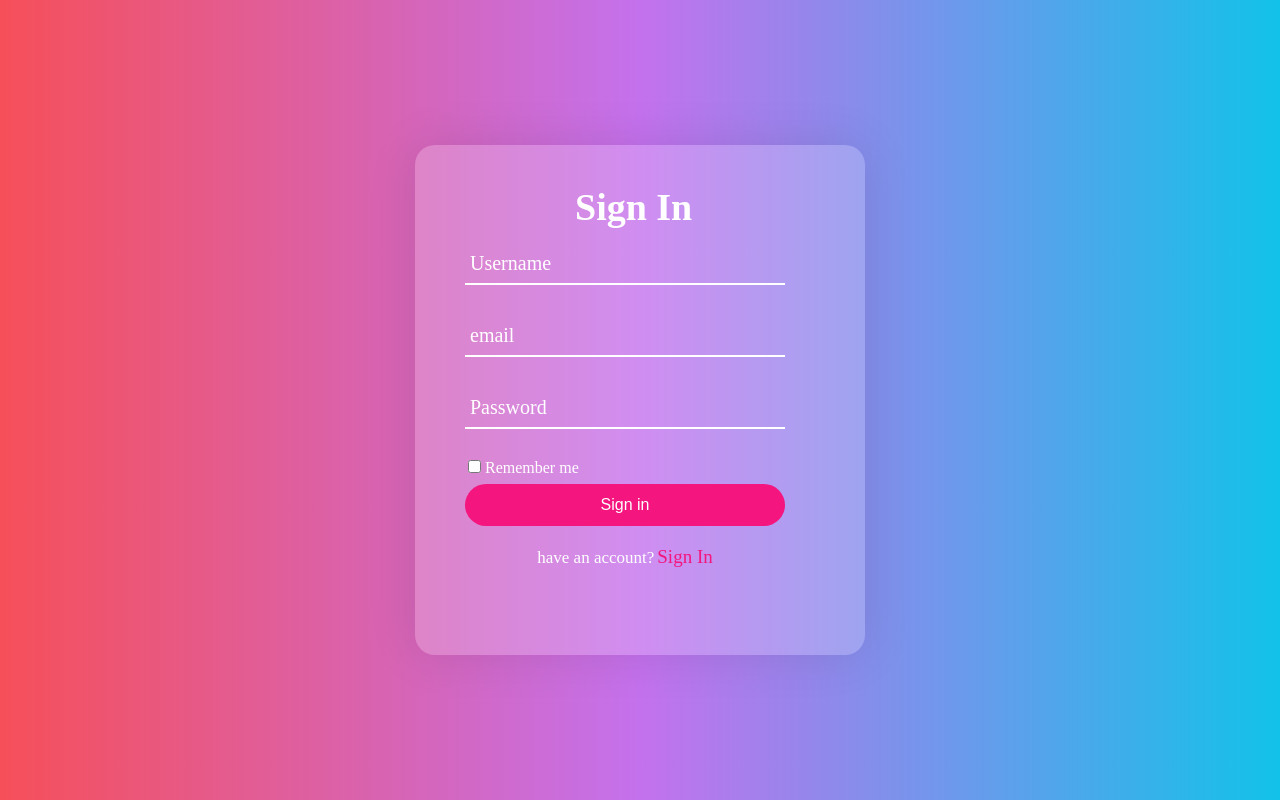
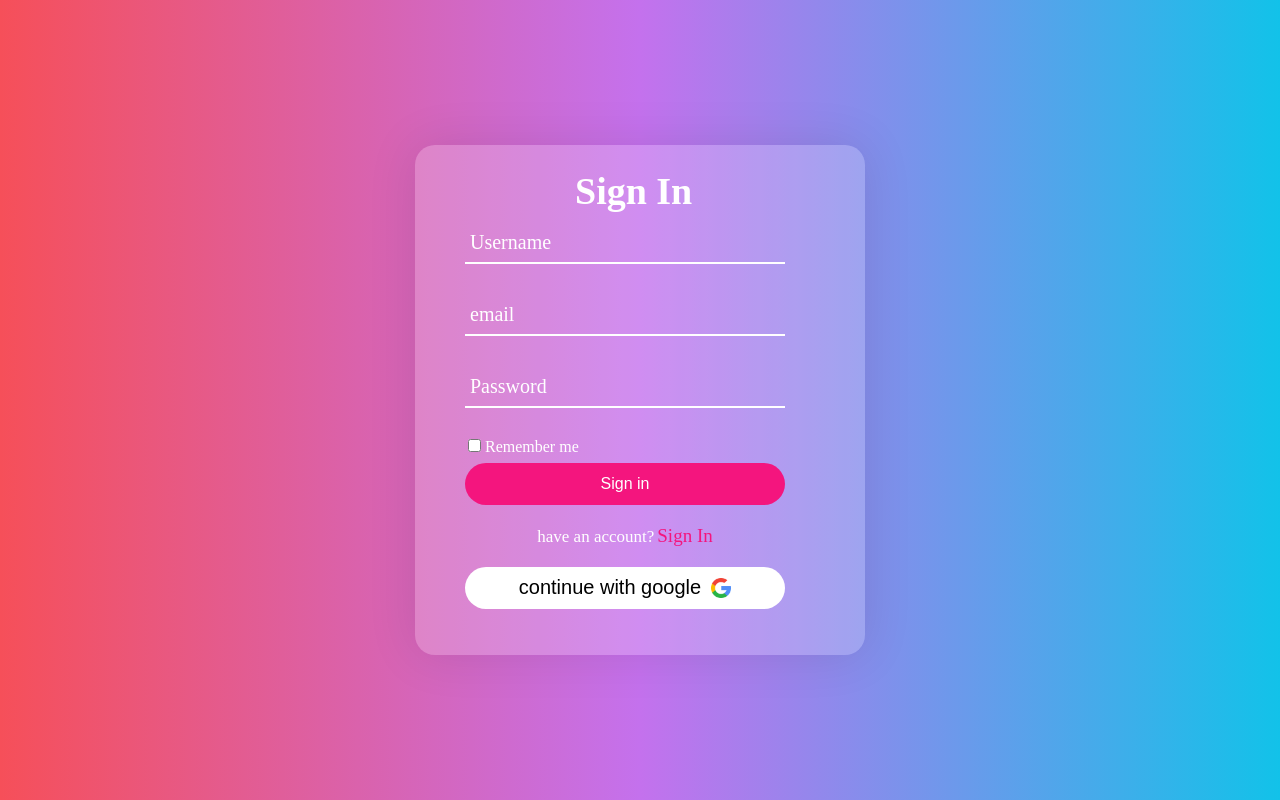
Before and after one commit to nazimkh21/frontend-e-Commerce, a React (Vite) app: page /Signup in a window 1280 px wide. Built offline with nearby package versions, Linux system fonts and the light colour scheme.

Commit message:
added google login function

```diff
--- a/src/App.jsx
+++ b/src/App.jsx
@@ -8,7 +8,7 @@ import ScrollToTop from "./ScrollToTop";
 import Register from "./registerpage/Register"
 import Signup from "./registerpage/Signup"
 import Cart from "./page2/Cart"
-
+import GoogleRedirect from './registerpage/GoogleRedirect';
 
 function App() {
 
@@ -38,7 +38,7 @@ function App() {
         <Route path='/register' element={<Register input={input} setInput={setInput} prob={prob} setProb={setProb}/>}/>
         <Route path='/Signup' element={<Signup input={input} setInput={setInput} prob={prob} setProb={setProb}/>}/>
         <Route path='/Cart' element={<Cart/>}/>
-
+        <Route path="/auth/success" element={<GoogleRedirect />} />
 
      </Routes>
    </Router>
--- /dev/null
+++ b/src/registerpage/GoogleRedirect.jsx
@@ -0,0 +1,20 @@
+import { useEffect } from "react";
+import { useNavigate } from "react-router-dom";
+
+export default function GoogleRedirect() {
+  const navigate = useNavigate();
+
+  useEffect(() => {
+    const params = new URLSearchParams(window.location.search);
+    const token = params.get("token"); // JWT from backend
+
+    if (token) {
+      localStorage.setItem("token", token); // store JWT
+      navigate("/"); // redirect to profile page
+    } else {
+      navigate("/register"); // fallback if no token
+    }
+  }, [navigate]);
+
+  return <div>Logging in with Google...</div>;
+}
--- a/src/registerpage/Register.css
+++ b/src/registerpage/Register.css
@@ -21,12 +21,12 @@
     height: 100%;
 
 }
-.wrapper h2{
+#s-tittle{
     font-size: 38px;
     color: #fff;
     text-align: center;
     position: absolute;
-    top: 40px;
+    top: 45px;
     left: 160px;
 
 }
@@ -78,7 +78,7 @@
 .remember label input{
     accent-color: #f4157e;
 }
- .wrapper button{
+ .signin{
     position: relative;
      width: 100%;
      height: 42px;
@@ -122,8 +122,11 @@ margin: 20px 0;
 }
 .problems{
   position: absolute;
-  top: 250px;
+  top: 255px;
 }
 #problem2{
-  top:288px ;
+  top:268px ;
 }
+#id{
+    background-color: white;
+}
--- a/src/registerpage/Register.jsx
+++ b/src/registerpage/Register.jsx
@@ -79,7 +79,7 @@ export default function Register({input,setInput,prob,setProb}){
           <div className="wrapper">
             <div className="form-wrapper sign-in">
                 <form  onSubmit={(event)=> handlesubmit(event)} action="">
-                    <h2>Sign In</h2>
+                    <h2 id="s-tittle" >Sign In</h2>
                     <div className="input-group">
                         <input
                          type="email"
@@ -111,7 +111,7 @@ export default function Register({input,setInput,prob,setProb}){
                         <label htmlFor=""> <input type="checkbox" /> Remember me</label>
                     </div>
 
-                    <button type="submit"> Sign in</button>
+                    <button className="signin"  type="submit"> Sign in</button>
                     <div className="signUp-link">
                         <p>Dont have an account?
                         <span onClick={()=>leavepage("/Signup")} className="singUpBtn-link">
--- /dev/null
+++ b/src/registerpage/Signup.css
@@ -0,0 +1,31 @@
+#googlelogin{
+     position: relative;
+     width: 100%;
+     height: 42px;
+     background: white;
+     font-size: 20px;
+     color: black;
+     cursor: pointer;
+     border-radius: 30px;
+     border: none;
+     outline: none;
+     display: flex;
+     align-items: center;
+     justify-content: center;
+
+
+}
+#googlelogin img{
+    height: 20px;
+    width: 20px;
+    margin-left: 10px;
+
+}
+#sign-tittle{
+     font-size: 38px;
+    color: #fff;
+    text-align: center;
+    position: absolute;
+    top: 24px;
+    left: 160px;
+}
--- a/src/registerpage/Signup.jsx
+++ b/src/registerpage/Signup.jsx
@@ -1,8 +1,9 @@
 import "./Register.css"
-
+import "./Signup.css"
 import { useNavigate } from "react-router-dom";
 import axios from "axios";
 import { useEffect } from "react";
+import google from "../assets/search.jpg"
 export default function Signup({input,setInput,prob,setProb}){
 
 
@@ -50,8 +51,11 @@ export default function Signup({input,setInput,prob,setProb}){
       }
 
     } catch (error) {
-      console.error("Error during registration:", error);
+      if (error.response && error.response.data) {
+      setProb(error.response.data.message || error.response.data.error || "Registration failed, try again");
+    } else {
       setProb("Registration failed, try again");
+    }
     }
 
 
@@ -65,15 +69,12 @@ export default function Signup({input,setInput,prob,setProb}){
     }
 
 
-
-
-
     return(
         <div className="regitser-container">
           <div className="wrapper">
             <div className="form-wrapper sign-in">
                 <form onSubmit={(event)=> handlesubmit(event)} action="">
-                    <h2>Sign In</h2>
+                    <h2 id="sign-tittle">Sign In</h2>
                     <div className="input-group">
                         <input
                          type="text"
@@ -113,7 +114,7 @@ export default function Signup({input,setInput,prob,setProb}){
                     <div className="remember">
                         <label htmlFor=""> <input type="checkbox" /> Remember me</label>
                     </div>
-                    <button type="submit"> Sign in</button>
+                    <button className="signin" type="submit"> Sign in</button>
                     <div className="signUp-link">
                         <p>have an account?
                         <span onClick={()=>leavepage("/register")} className="singUpBtn-link">
@@ -122,6 +123,21 @@ export default function Signup({input,setInput,prob,setProb}){
                         </p>
                     </div>
 
+                      <button
+                      type="button"
+                      id="googlelogin"
+                      onClick={()=>{
+                        window.location.href= "https://backend-e-commerce-da58.onrender.com/auth/google"
+                      }}
+                      >
+                      continue with google
+                       <img src={google} alt="" />
+
+
+
+                      </button>
+
+
                 </form>
             </div>
           </div>
```
Also changed, not shown: src/assets/search.jpg (added), 1 other file (tests, documents, lock files or other folders).
